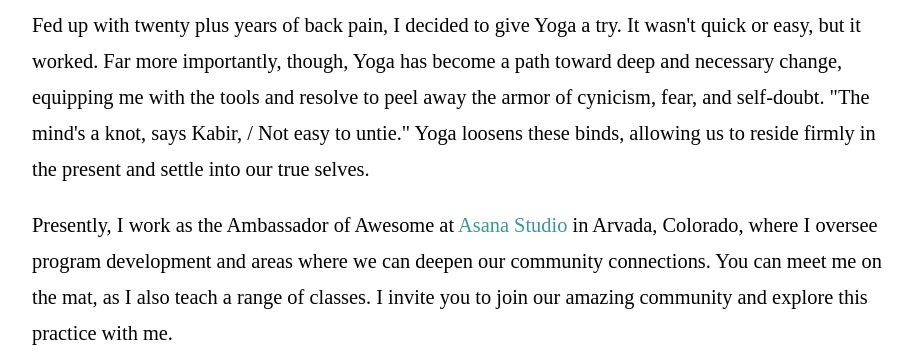
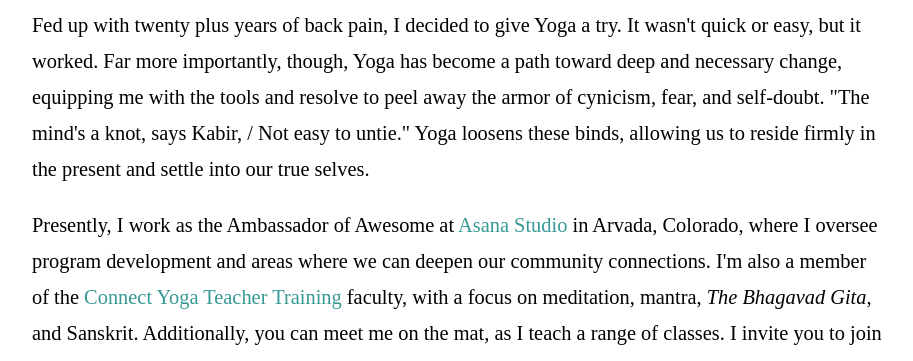
Before and after one commit to cyantis/my-website, a plain HTML site: page yoga.html in a window 1280 px wide. Shown: the part 244-605 px from the top of the page, without its empty margins (183-1096 px from the left). Drawn offline with nearby package versions, Linux system fonts and the light colour scheme; a web font is replaced by a local one.

Commit message:
updates yoga experience

```diff
--- a/yoga.html
+++ b/yoga.html
@@ -22,7 +22,7 @@
 		<p>Fed up with twenty plus years of back pain, I decided to give Yoga a try. It wasn't quick or easy, but it worked. Far more importantly, though, Yoga has become a path toward deep and necessary change, equipping me with the tools and resolve to peel away the armor of cynicism, fear, and self-doubt. "The mind's a knot, says Kabir, / Not easy to untie." Yoga loosens these binds, allowing us to reside firmly in the present and settle into our true selves.
 </p>
 <p>
-			Presently, I work as the Ambassador of Awesome at <a href="https://asanastudio.com">Asana Studio</a> in Arvada, Colorado, where I oversee program development and areas where we can deepen our community connections. You can meet me on the mat, as I also teach a range of classes. I invite you to join our amazing community and explore this practice with me.
+			Presently, I work as the Ambassador of Awesome at <a href="https://asanastudio.com">Asana Studio</a> in Arvada, Colorado, where I oversee program development and areas where we can deepen our community connections. I'm also a member of the <a href="https://asanastudio.com/teacher-training-program/">Connect Yoga Teacher Training</a> faculty, with a focus on meditation, mantra, <i>The Bhagavad Gita</i>, and Sanskrit. Additionally, you can meet me on the mat, as I teach a range of classes. I invite you to join our amazing community and explore this practice with me.
 </p>
 	</div>
 	<footer>
```
